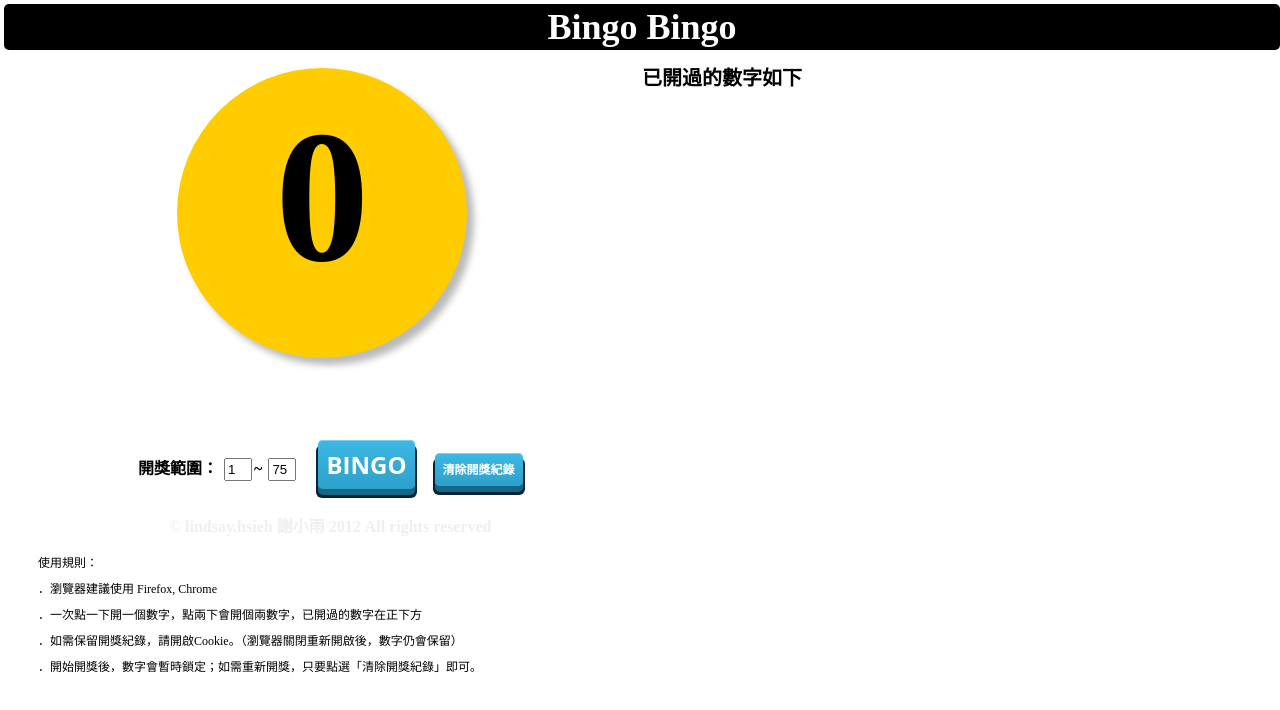
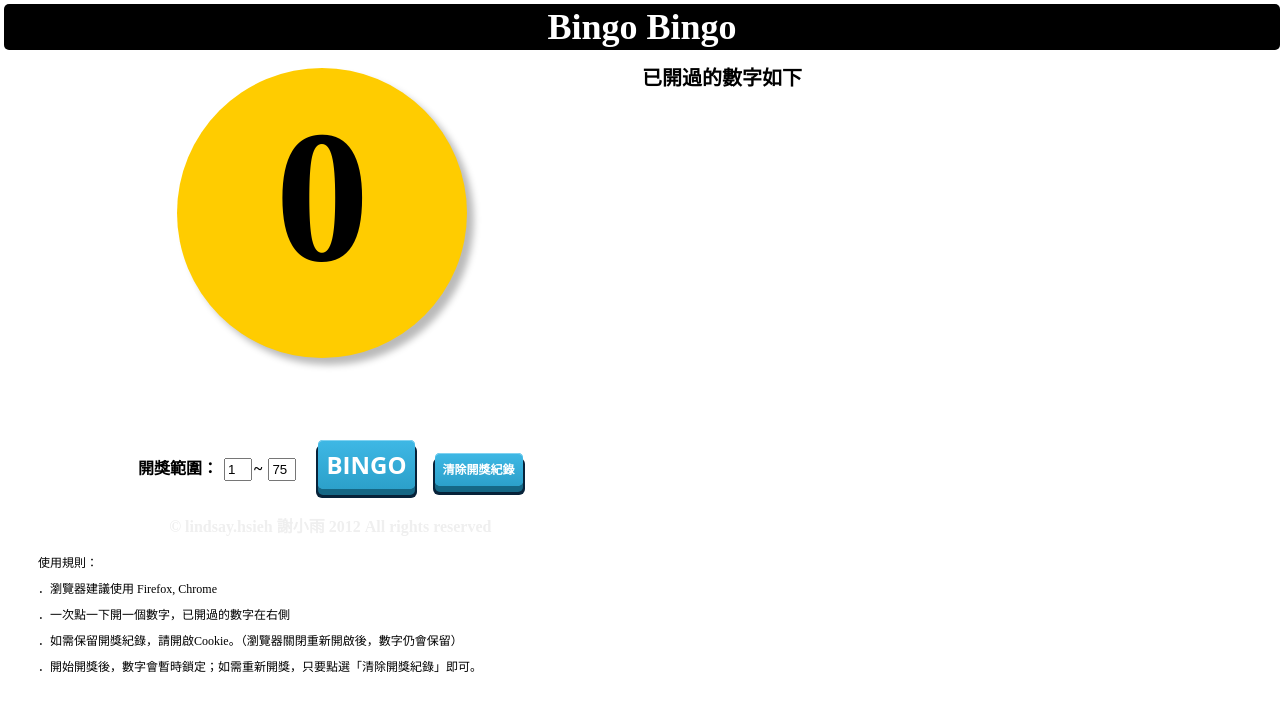
Before and after one commit to lindsayrain/bingo, a plain HTML site: page index.htm in a window 1280 px wide. Drawn offline with Linux system fonts and the light colour scheme.

Commit message:
Update index.htm
fix text

```diff
--- a/index.htm
+++ b/index.htm
@@ -335,7 +335,7 @@ function getCookieVal(offset) {
 								<ul style="font-size:12px;font-weight:normal;">
 									<li>使用規則：</li>
 									<li>．瀏覽器建議使用 Firefox, Chrome</li>
-									<li>．一次點一下開一個數字，點兩下會開個兩數字，已開過的數字在正下方</li>
+									<li>．一次點一下開一個數字，已開過的數字在右側</li>
 									<li>．如需保留開獎紀錄，請開啟Cookie。（瀏覽器關閉重新開啟後，數字仍會保留）</li>
 									<li>．開始開獎後，數字會暫時鎖定；如需重新開獎，只要點選「清除開獎紀錄」即可。</li>
 								</ul>
```
